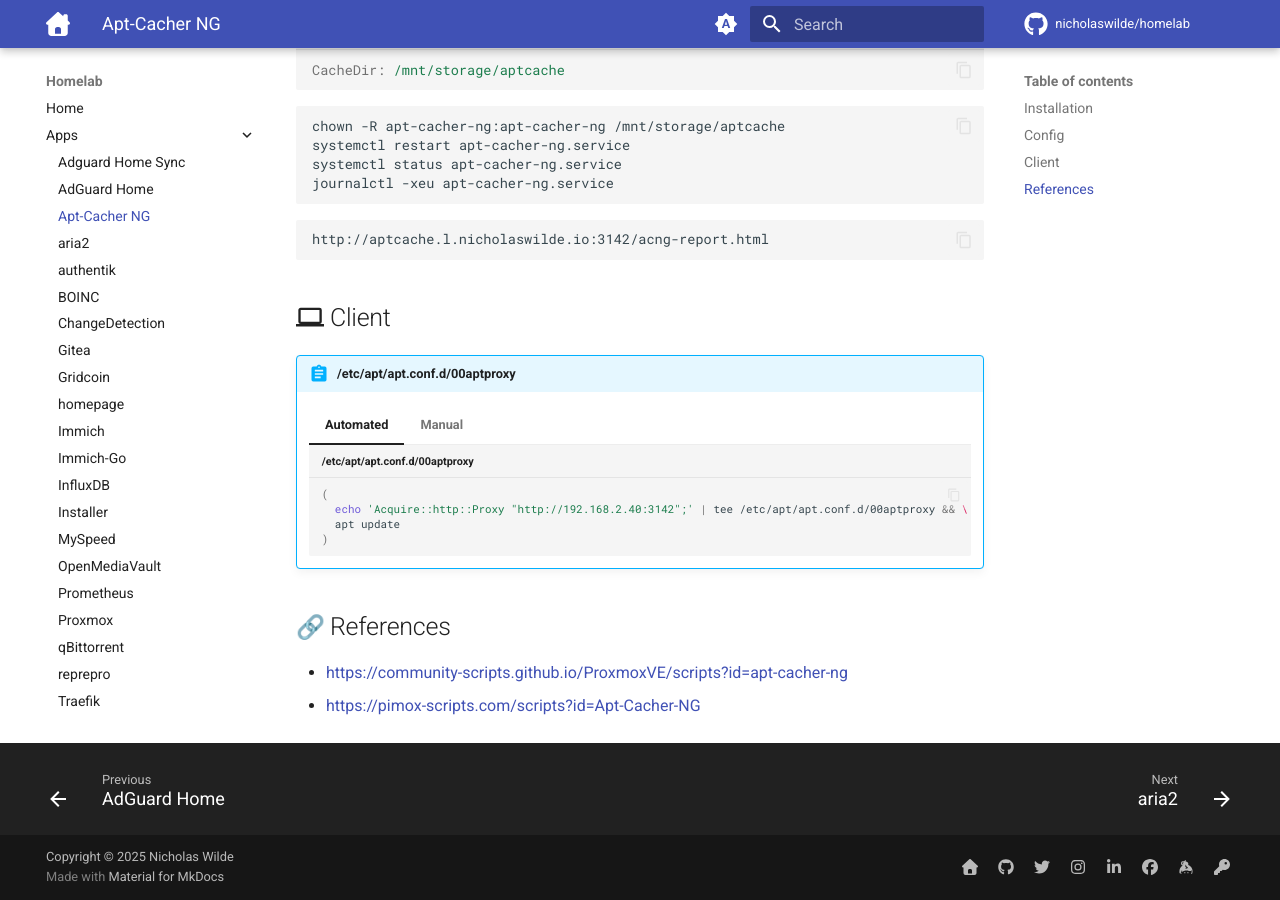
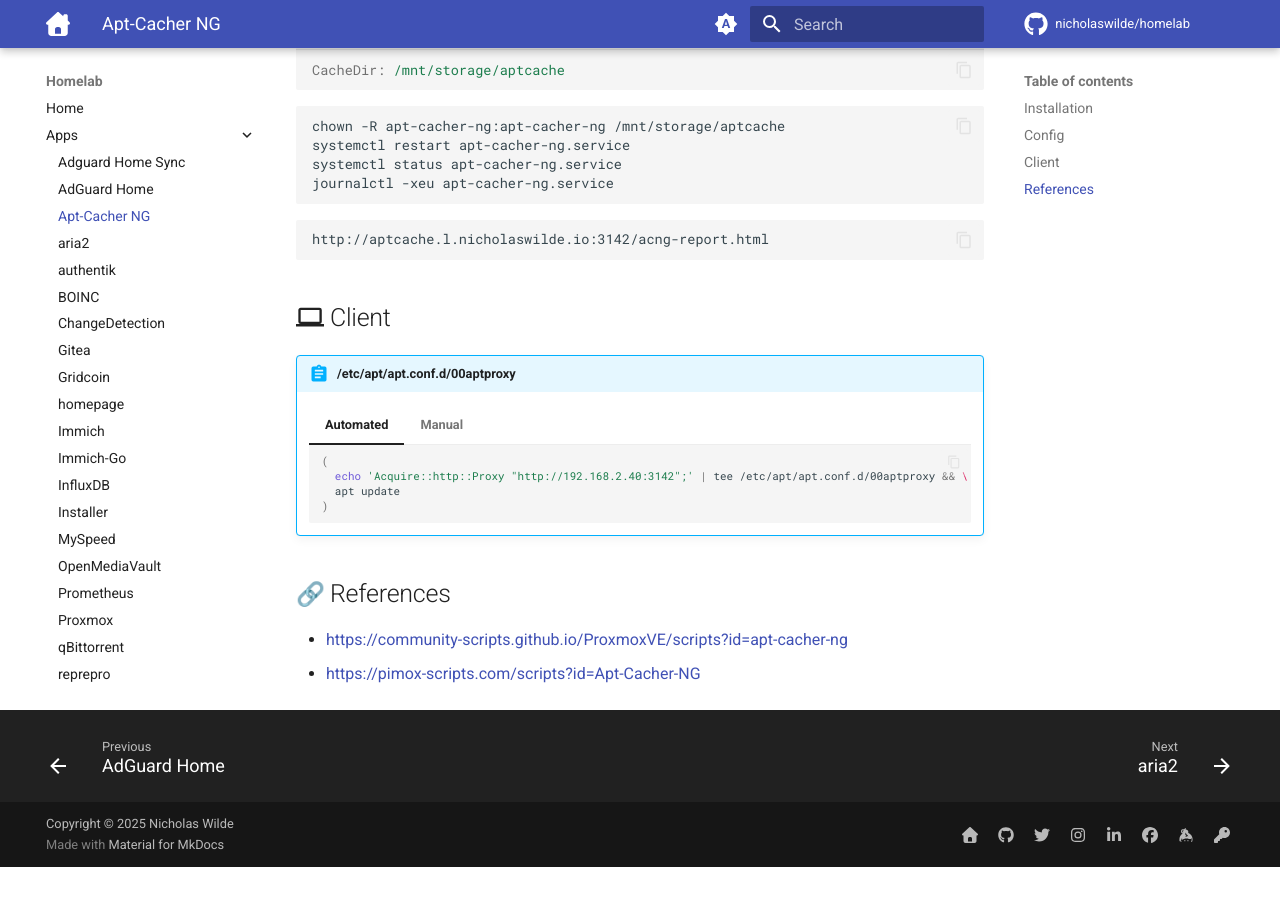
Before and after one commit to nicholaswilde/homelab, an MkDocs documentation site: the page built from docs/apps/aptcacherng.md, in a window 1280 px wide and 900 px high, scrolled down 603 px. Built offline with MkDocs 1.6.1 and Material for MkDocs 9.7.7, drawn with Linux system fonts in a browser that asks for light colours; emoji names are drawn with the system emoji font; comment, search, counter and statistics services are not loaded; after the commit the page ends 1470 px from its top, so only the background shows below that.

Commit message:
Update aptcacherng.md

````diff
--- a/docs/apps/aptcacherng.md
+++ b/docs/apps/aptcacherng.md
@@ -50,7 +50,7 @@
 
     === "Automated"
 
-        ```shell title="/etc/apt/apt.conf.d/00aptproxy"
+        ```shell
         (
           echo 'Acquire::http::Proxy "http://192.168.2.40:3142";' | tee /etc/apt/apt.conf.d/00aptproxy && \
           apt update
````
